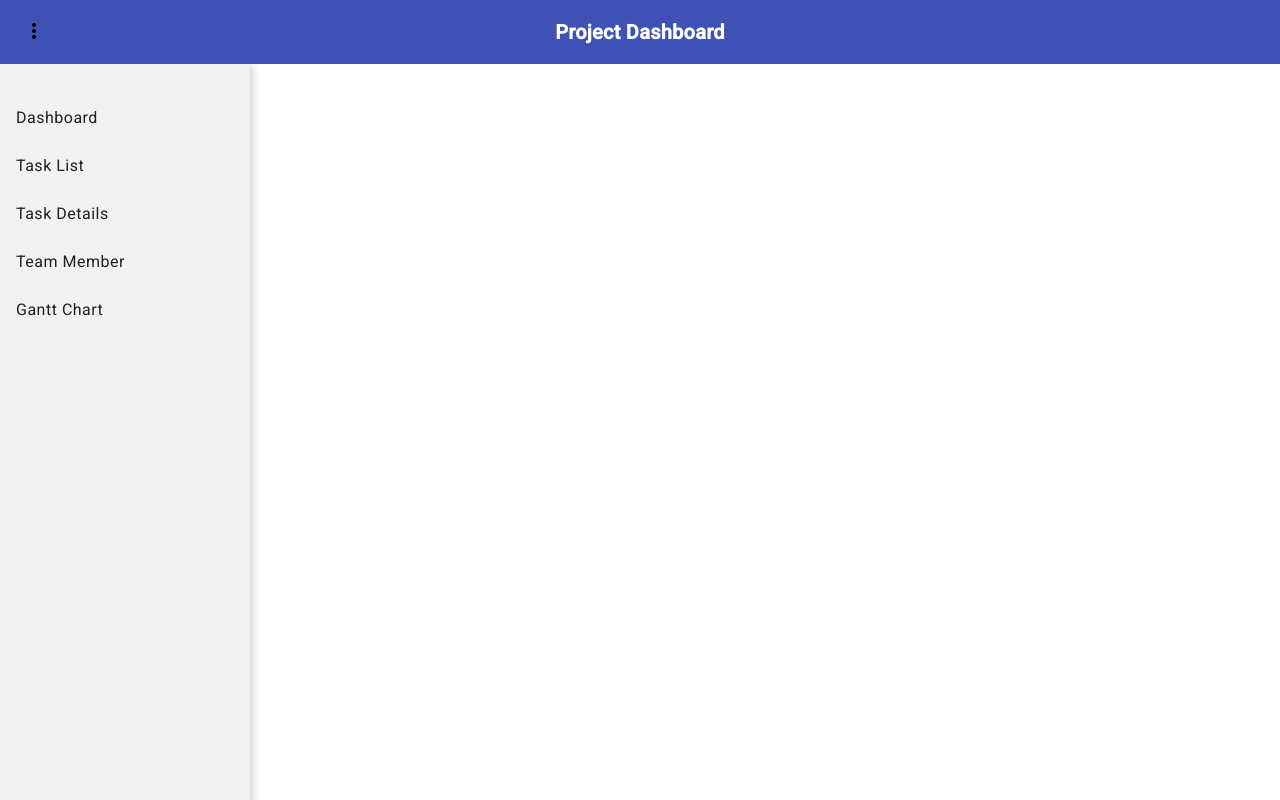
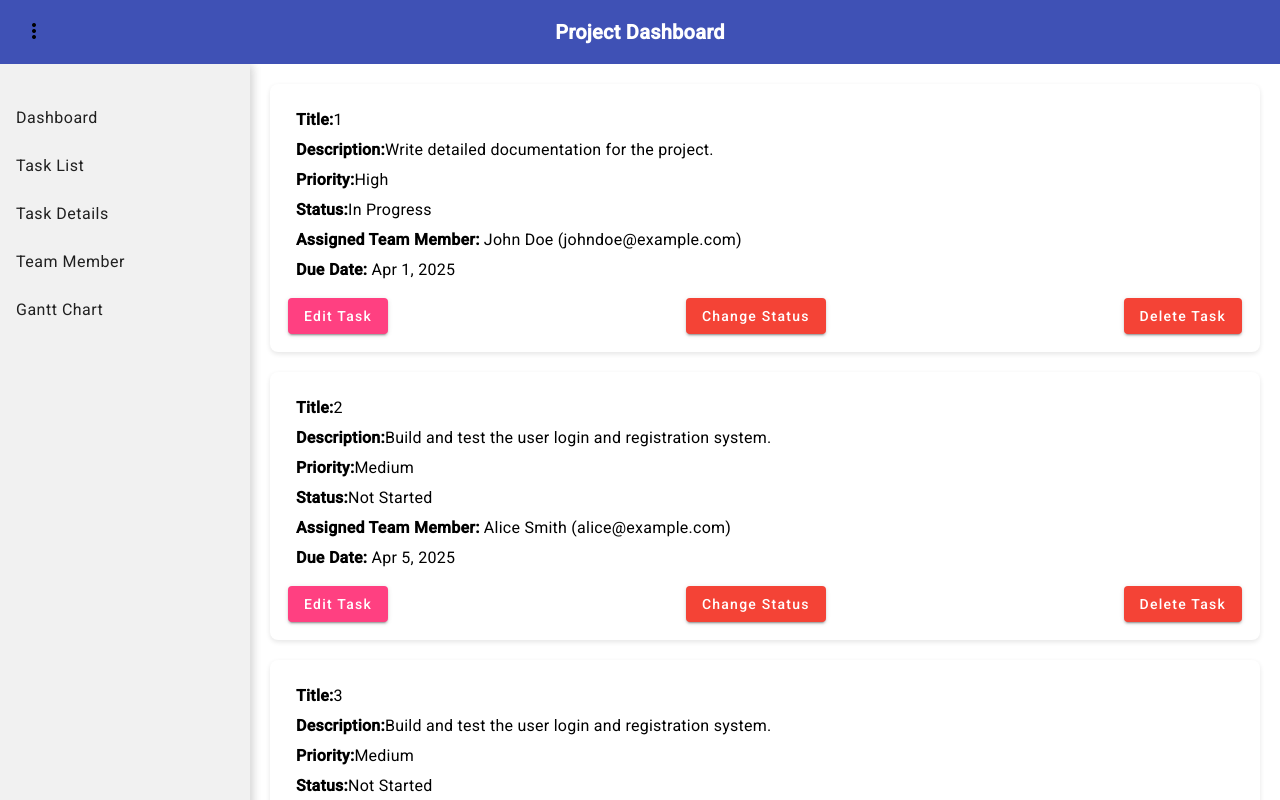
Before and after one commit to vinithyareddy/project-dashboard, an Angular app: page /task-detail in a window 1280 px wide. Shown: the top 800 px of the page. Built offline with nearby package versions, Linux system fonts and the light colour scheme.

Commit message:
commit-27

```diff
--- a/src/app/task-detail/task-detail.component.html
+++ b/src/app/task-detail/task-detail.component.html
@@ -1,12 +1,45 @@
-<div *ngIf="taskDetail">
-    <mat-card>
-      <mat-card-header>
-        <mat-card-title>{{ taskDetail.taskTitle }}</mat-card-title>
-      </mat-card-header>
-      <mat-card-content>
-        <p><strong>Assigned To:</strong> {{ taskDetail.assignedTo }}</p>
-        <p><strong>Status:</strong> {{ taskDetail.status }}</p>
-        <p><strong>Description:</strong> {{ taskDetail.description }}</p>
-      </mat-card-content>
-    </mat-card>
-  </div>
+<div class="task-list-container">
+  <mat-card *ngFor="let task of tasks" class="task-detail-card">
+    <mat-card-content>
+      <!-- Task Information -->
+      <div class="task-info">
+        <div class="info-field">
+          <strong>Title:</strong>
+          <span *ngIf="!task.isEditMode">{{ task.id }}</span>
+          <input *ngIf="task.isEditMode" [(ngModel)]="task.title" />
+        </div>
+        <div class="info-field">
+          <strong>Description:</strong>
+          <span *ngIf="!task.isEditMode">{{ task.description }}</span>
+          <textarea *ngIf="task.isEditMode" [(ngModel)]="task.description"></textarea>
+        </div>
+        <div class="info-field">
+          <strong>Priority:</strong>
+          <span *ngIf="!task.isEditMode">{{ task.priority }}</span>
+          <input *ngIf="task.isEditMode" [(ngModel)]="task.priority" />
+        </div>
+        <div class="info-field">
+          <strong>Status:</strong>
+          <span *ngIf="!task.isEditMode">{{ task.status }}</span>
+          <input *ngIf="task.isEditMode" [(ngModel)]="task.status" />
+        </div>
+        <div class="info-field">
+          <strong>Assigned Team Member:</strong> {{ task.assignedMember.name }} ({{ task.assignedMember.contact }})
+        </div>
+        <div class="info-field">
+          <strong>Due Date:</strong> {{ task.dueDate | date }}
+        </div>
+              </div>
+
+    </mat-card-content>
+
+    <!-- Action Buttons -->
+    <mat-card-actions>
+      <button mat-raised-button color="accent" (click)="editTask(task)">
+        {{ task.isEditMode ? 'Save Task' : 'Edit Task' }}
+      </button>
+      <button mat-raised-button color="warn" (click)="changeStatus(task)">Change Status</button>
+      <button mat-raised-button color="warn" (click)="deleteTask(task.id)">Delete Task</button>
+    </mat-card-actions>
+  </mat-card>
+</div>
--- a/src/app/task-detail/task-detail.component.scss
+++ b/src/app/task-detail/task-detail.component.scss
@@ -1,4 +1,52 @@
-mat-card {
-    margin: 20px;
-    padding: 15px;
+.task-detail-container {
+  width: 90%;
+  max-width: 1200px;
+  margin: 30px auto;
+}
+
+.task-detail-card {
+  padding: 20px;
+}
+
+.task-info {
+  margin-bottom: 20px;
+
+}
+
+.info-field {
+  margin-bottom: 10px;
+  font-size: 16px;
+
+
+}
+
+.progress-bar {
+  margin-top: 20px;
+}
+
+.comments-section {
+  margin-top: 30px;
+}
+
+.comment-input {
+  width: 100%;
+}
+
+.comment-list {
+  margin-top: 20px;
+  max-height: 200px;
+  overflow-y: auto;
+}
+
+mat-card-actions {
+  display: flex;
+  justify-content: space-between;
+}
+.task-list-container {
+  .task-detail-card {
+    margin-bottom: 20px; /* Adds space below each task card */
+    padding: 10px; /* Optional: adds padding inside the card for better spacing */
+    border-radius: 8px; /* Optional: adds rounded corners */
+    box-shadow: 0 2px 5px rgba(0.1, 0.1, 0.1, 0.1); /* Optional: adds a light shadow around each task */
   }
+}
--- a/src/app/task-detail/task-detail.component.ts
+++ b/src/app/task-detail/task-detail.component.ts
@@ -1,5 +1,4 @@
 import { Component, OnInit } from '@angular/core';
-import { ActivatedRoute } from '@angular/router';
 
 @Component({
   selector: 'app-task-detail',
@@ -7,26 +6,172 @@ import { ActivatedRoute } from '@angular/router';
   styleUrls: ['./task-detail.component.scss']
 })
 export class TaskDetailComponent implements OnInit {
-  taskTitle: string | null = '';
-  taskDetail: any; // To hold the task data fetched by taskTitle
+  // Updated array of tasks with isEditMode property
+  tasks = [
+    {
+      id: 1,
+      title: 'Complete Project Documentation',
+      description: 'Write detailed documentation for the project.',
+      priority: 'High',
+      status: 'In Progress',
+      assignedMember: { name: 'John Doe', contact: 'johndoe@example.com' },
+      dueDate: new Date('2025-04-01'),
+      isEditMode: false, // Flag for editing task
+    },
+    {
+      id: 2,
+      title: 'Develop User Authentication Module',
+      description: 'Build and test the user login and registration system.',
+      priority: 'Medium',
+      status: 'Not Started',
+      assignedMember: { name: 'Alice Smith', contact: 'alice@example.com' },
+      dueDate: new Date('2025-04-05'),
+      isEditMode: false, // Flag for editing task
+    },
+    {
+      id: 3,
+      title: 'Develop User Authentication Module',
+      description: 'Build and test the user login and registration system.',
+      priority: 'Medium',
+      status: 'Not Started',
+      assignedMember: { name: 'Alice Smith', contact: 'alice@example.com' },
+      dueDate: new Date('2025-04-05'),
+      isEditMode: false, // Flag for editing task
+    },
+    {
+      id: 4,
+      title: 'Develop User Authentication Module',
+      description: 'Build and test the user login and registration system.',
+      priority: 'Medium',
+      status: 'Not Started',
+      assignedMember: { name: 'Alice Smith', contact: 'alice@example.com' },
+      dueDate: new Date('2025-04-05'),
+      isEditMode: false, // Flag for editing task
+    },
+    {
+      id: 5,
+      title: 'Develop User Authentication Module',
+      description: 'Build and test the user login and registration system.',
+      priority: 'Medium',
+      assignedMember: { name: 'Alice Smith', contact: 'alice@example.com' },
+      startDate: new Date('2025-03-10'),
+      dueDate: new Date('2025-04-05'),
+      isEditMode: false, // Flag for editing task
+    },
+    {
+      id: 6,
+      title: 'Develop User Authentication Module',
+      description: 'Build and test the user login and registration system.',
+      priority: 'Medium',
+      status: 'Not Started',
+      assignedMember: { name: 'Alice Smith', contact: 'alice@example.com' },
+      dueDate: new Date('2025-04-05'),
+      isEditMode: false, // Flag for editing task
+    },
+    {
+      id: 7,
+      title: 'Develop User Authentication Module',
+      description: 'Build and test the user login and registration system.',
+      priority: 'Medium',
+      status: 'Not Started',
+      assignedMember: { name: 'Alice Smith', contact: 'alice@example.com' },
+      dueDate: new Date('2025-04-05'),
+      isEditMode: false, // Flag for editing task
+    },
+    {
+      id: 8,
+      title: 'Develop User Authentication Module',
+      description: 'Build and test the user login and registration system.',
+      priority: 'Medium',
+      status: 'Not Started',
+      assignedMember: { name: 'Alice Smith', contact: 'alice@example.com' },
+      dueDate: new Date('2025-04-05'),
+      isEditMode: false, // Flag for editing task
+    },
+    {
+      id: 9,
+      title: 'Develop User Authentication Module',
+      description: 'Build and test the user login and registration system.',
+      priority: 'Medium',
+      status: 'Not Started',
+      assignedMember: { name: 'Alice Smith', contact: 'alice@example.com' },
+      dueDate: new Date('2025-04-05'),
+      isEditMode: false, // Flag for editing task
+    },
+    {
+      id: 10,
+      title: 'Develop User Authentication Module',
+      description: 'Build and test the user login and registration system.',
+      priority: 'Medium',
+      status: 'Not Started',
+      assignedMember: { name: 'Alice Smith', contact: 'alice@example.com' },
+      dueDate: new Date('2025-04-05'),
+      isEditMode: false, // Flag for editing task
+    },
+    {
+      id: 11,
+      title: 'Develop User Authentication Module',
+      description: 'Build and test the user login and registration system.',
+      priority: 'Medium',
+      status: 'Not Started',
+      assignedMember: { name: 'Alice Smith', contact: 'alice@example.com' },
+      dueDate: new Date('2025-04-05'),
+      isEditMode: false, // Flag for editing task
+    },
+    {
+      id: 12,
+      title: 'Develop User Authentication Module',
+      description: 'Build and test the user login and registration system.',
+      priority: 'Medium',
+      status: 'Not Started',
+      assignedMember: { name: 'Alice Smith', contact: 'alice@example.com' },
+      dueDate: new Date('2025-04-05'),
+      isEditMode: false, // Flag for editing task
+    },
+    // Add more tasks here if needed
+  ];
 
-  constructor(private route: ActivatedRoute) {}
+  newComment: string = '';
 
-  ngOnInit(): void {
-    this.route.paramMap.subscribe(params => {
-      this.taskTitle = params.get('taskTitle');
-      this.fetchTaskDetails(); // Fetch task details when the component loads
-    });
+  constructor() {}
+
+  ngOnInit(): void {}
+
+  // Method to add a comment
+  addComment(task: any) {
+    if (this.newComment) {
+      task.comments.push(this.newComment);
+      this.newComment = ''; // Clear the comment input field
+    }
   }
 
-  fetchTaskDetails(): void {
-    // Replace with actual logic to fetch task details from a service, database, or static data
-    // Example static data for the task details
-    const tasks = [
-      { taskTitle: 'Task 1', description: 'Details for Task 1', assignedTo: 'John', status: 'In Progress' },
-      { taskTitle: 'Task 2', description: 'Details for Task 2', assignedTo: 'Alice', status: 'Completed' }
-    ];
+  // Method to edit task (toggle edit mode)
+  editTask(task: any) {
+    task.isEditMode = !task.isEditMode;
+    if (!task.isEditMode) {
+      alert('Task has been updated!');
+    }
+  }
 
-    this.taskDetail = tasks.find(task => task.taskTitle === this.taskTitle);
+  // Method to save changes after editing
+  saveTask(task: any) {
+    task.isEditMode = false; // Disable edit mode
+    alert('Task has been updated!');
+  }
+
+  // Method to delete task
+  deleteTask(taskId: number): void {
+    const confirmDelete = confirm('Are you sure you want to delete this task?');
+    if (confirmDelete) {
+      this.tasks = this.tasks.filter(task => task.id !== taskId);
+    }
+  }
+
+  // Method to change task status
+  changeStatus(task: any) {
+    const newStatus = prompt('Enter new task status:', task.status);
+    if (newStatus) {
+      task.status = newStatus;
+    }
   }
 }
```
